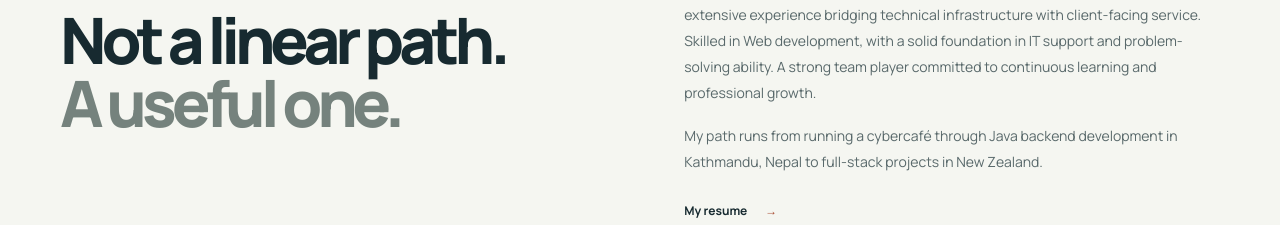
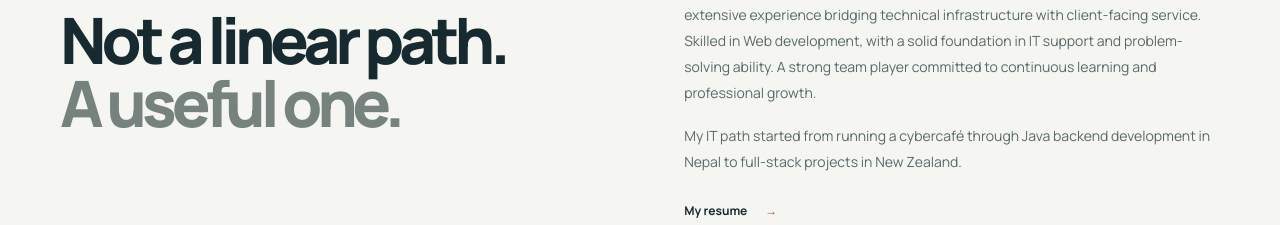
Before and after one commit to joshilaygh/dhiraj-bahadur-joshi-portfolio, a plain HTML site: page index.html in a window 1280 px wide. Shown: the part 1020-1245 px from the top of the page. Drawn offline with nearby package versions, Linux system fonts and the light colour scheme.

Commit message:
Summary Changed

```diff
--- a/index.html
+++ b/index.html
@@ -58,7 +58,7 @@
 
       <section id="about-section" class="about-section page-width split-section">
         <div class="section-title"><p class="eyebrow">A little about me</p><h2>Not a linear path.<br /><em>A useful one.</em></h2></div>
-        <div class="about-body"><p>An IT Graduate &amp; Support Specialist with a Master of Information Technology and extensive experience bridging technical infrastructure with client-facing service. Skilled in Web development, with a solid foundation in IT support and problem-solving ability. A strong team player committed to continuous learning and professional growth.</p><p>My path runs from running a cybercafé through Java backend development in Kathmandu, Nepal to full-stack projects in New Zealand.</p><a class="text-button" href="resume.html">My resume <span>→</span></a><div class="about-signoff"><span>Currently based in</span><strong>Auckland <i>↗</i></strong><small>Open to IT support and web development opportunities</small></div></div>
+        <div class="about-body"><p>An IT Graduate &amp; Support Specialist with a Master of Information Technology and extensive experience bridging technical infrastructure with client-facing service. Skilled in Web development, with a solid foundation in IT support and problem-solving ability. A strong team player committed to continuous learning and professional growth.</p><p>My IT path started from running a cybercafé through Java backend development in Nepal to full-stack projects in New Zealand.</p><a class="text-button" href="resume.html">My resume <span>→</span></a><div class="about-signoff"><span>Currently based in</span><strong>Auckland <i>↗</i></strong><small>Open to IT support and web development opportunities</small></div></div>
       </section>
 
       <section class="inventory-section page-width split-section">
```
